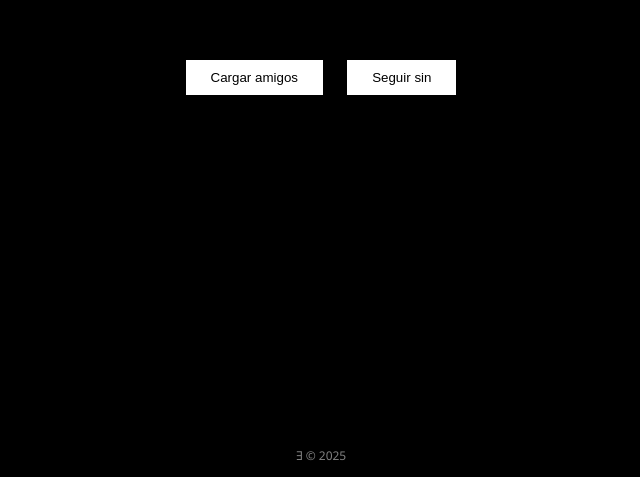
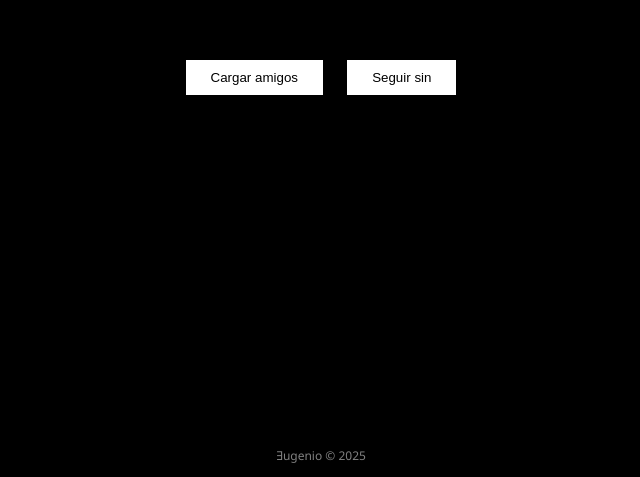
Before and after one commit to eugeniosaintemarie/amigos-de-mierda, a plain HTML site: page index.html in a window 1280 px wide. Shown: the part 323-800 px from the top of the page, 319-959 px from the left. Drawn offline with Linux system fonts and the light colour scheme.

Commit message:
footer change

```diff
--- a/index.html
+++ b/index.html
@@ -63,7 +63,7 @@
       </div>
     </div>
     <footer>
-      <a href="https://eugeniosaintemarie.github.io" target="_blank">∃ © <span id="actualYear"></span></p>
+      <a href="https://eugeniosaintemarie.github.io" target="_blank">∃ugenio © <span id="actualYear"></span></p>
     </footer>
     <script src="js/script.js"></script>
   </body>
```
